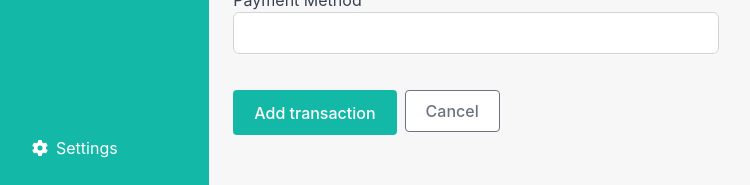
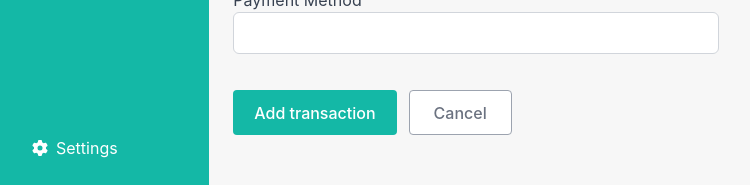
Before and after one commit to and27/tracker, a React (Vite) app: page /transaction in a window 1280 px wide. Shown: the part 588-773 px from the top of the page, without its empty margins (4-754 px from the left). Built offline with nearby package versions, Linux system fonts and the light colour scheme.

Commit message:
fix: modify cancel button styles

```diff
--- a/src/components/Forms/TransactionForm.tsx
+++ b/src/components/Forms/TransactionForm.tsx
@@ -91,7 +91,7 @@ const TransactionForm = () => {
         />
       </label>
 
-      <div className="flex gap-2">
+      <div className="flex gap-3">
         <button
           type="submit"
           className="bg-teal-500 text-white px-5 mt-5 rounded"
@@ -101,7 +101,7 @@ const TransactionForm = () => {
         <Link to="/transactions">
           <button
             type="reset"
-            className="bg-white border border-gray-500 px-5 text-gray-500 p-2 mt-5 rounded"
+            className="bg-white border border-gray-400 px-6 text-gray-500 mt-5 rounded"
           >
             Cancel
           </button>
```
